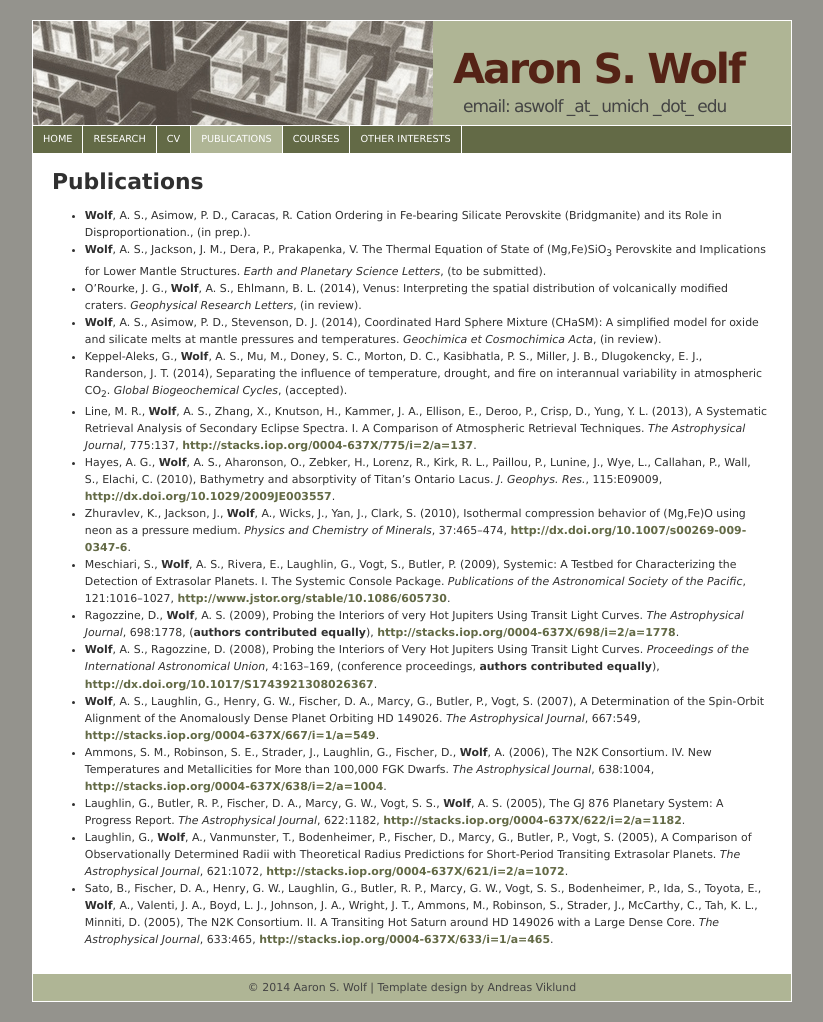
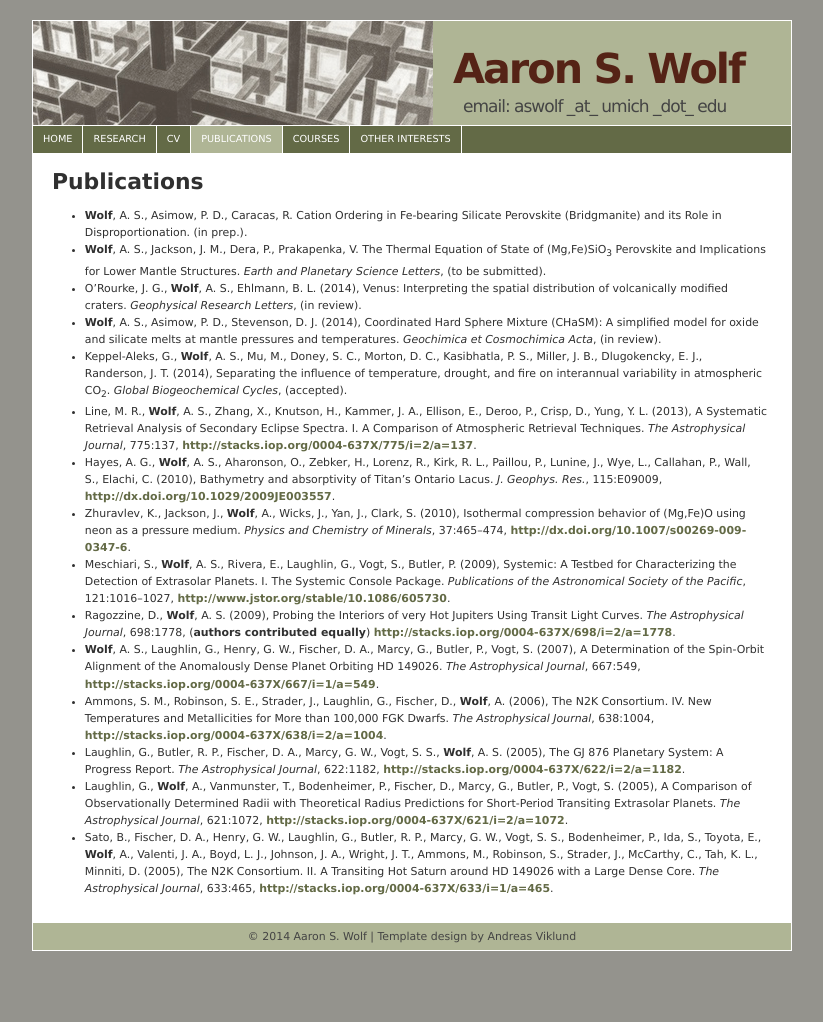
Before and after one commit to aswolf/aswolf.github.io, a Jekyll site: the page built from publications.md, in a window 1280 px wide. Shown: the whole page, without its empty margins (228-1051 px from the left). Built offline with Jekyll 4.4.1, drawn with Linux system fonts in a browser that asks for light colours; after the commit the page ends 971 px from its top, so only the background shows below that.

Commit message:
Update cv/pub with removal of proceedings from pub

```diff
--- a/_includes/asw-pub-inc.html
+++ b/_includes/asw-pub-inc.html
@@ -7,22 +7,31 @@
 </head>
 <body>
 <ul>
-<li><span class="citation"><strong>Wolf</strong>, A. S., Asimow, P. D., Caracas, R. Cation Ordering in Fe-bearing Silicate Perovskite (Bridgmanite) and its Role in Disproportionation., (in prep.).</span></li>
+<li><span class="citation"><strong>Wolf</strong>, A. S., Asimow, P. D., Caracas, R. Cation Ordering in Fe-bearing Silicate Perovskite (Bridgmanite) and its Role in Disproportionation. (in prep.).</span></li>
 <li><span class="citation"><strong>Wolf</strong>, A. S., Jackson, J. M., Dera, P., Prakapenka, V. The Thermal Equation of State of (Mg,Fe)SiO<sub>3</sub> Perovskite and Implications for Lower Mantle Structures. <em>Earth and Planetary Science Letters</em>, (to be submitted).</span><br /></li>
 <li><span class="citation">O’Rourke, J. G., <strong>Wolf</strong>, A. S., Ehlmann, B. L. (2014), Venus: Interpreting the spatial distribution of volcanically modified craters. <em>Geophysical Research Letters</em>, (in review).</span></li>
 <li><span class="citation"><strong>Wolf</strong>, A. S., Asimow, P. D., Stevenson, D. J. (2014), Coordinated Hard Sphere Mixture (CHaSM): A simplified model for oxide and silicate melts at mantle pressures and temperatures. <em>Geochimica et Cosmochimica Acta</em>, (in review).</span><br /></li>
 <li><span class="citation">Keppel-Aleks, G., <strong>Wolf</strong>, A. S., Mu, M., Doney, S. C., Morton, D. C., Kasibhatla, P. S., Miller, J. B., Dlugokencky, E. J., Randerson, J. T. (2014), Separating the influence of temperature, drought, and fire on interannual variability in atmospheric CO<sub>2</sub>. <em>Global Biogeochemical Cycles</em>, (accepted).</span></li>
-<li><span class="citation">Line, M. R., <strong>Wolf</strong>, A. S., Zhang, X., Knutson, H., Kammer, J. A., Ellison, E., Deroo, P., Crisp, D., Yung, Y. L. (2013), A Systematic Retrieval Analysis of Secondary Eclipse Spectra. I. A Comparison of Atmospheric Retrieval Techniques. <em>The Astrophysical Journal</em>, 775:137, <a href="http://stacks.iop.org/0004-637X/775/i=2/a=137" class="uri">http://stacks.iop.org/0004-637X/775/i=2/a=137</a>.</span></li>
-<li><span class="citation">Hayes, A. G., <strong>Wolf</strong>, A. S., Aharonson, O., Zebker, H., Lorenz, R., Kirk, R. L., Paillou, P., Lunine, J., Wye, L., Callahan, P., Wall, S., Elachi, C. (2010), Bathymetry and absorptivity of Titan’s Ontario Lacus. <em>J. Geophys. Res.</em>, 115:E09009, <a href="http://dx.doi.org/10.1029/2009JE003557" class="uri">http://dx.doi.org/10.1029/2009JE003557</a>.</span></li>
-<li><span class="citation">Zhuravlev, K., Jackson, J., <strong>Wolf</strong>, A., Wicks, J., Yan, J., Clark, S. (2010), Isothermal compression behavior of (Mg,Fe)O using neon as a pressure medium. <em>Physics and Chemistry of Minerals</em>, 37:465–474, <a href="http://dx.doi.org/10.1007/s00269-009-0347-6" class="uri">http://dx.doi.org/10.1007/s00269-009-0347-6</a>.</span></li>
-<li><span class="citation">Meschiari, S., <strong>Wolf</strong>, A. S., Rivera, E., Laughlin, G., Vogt, S., Butler, P. (2009), Systemic: A Testbed for Characterizing the Detection of Extrasolar Planets. I. The Systemic Console Package. <em>Publications of the Astronomical Society of the Pacific</em>, 121:1016–1027, <a href="http://www.jstor.org/stable/10.1086/605730" class="uri">http://www.jstor.org/stable/10.1086/605730</a>.</span></li>
-<li><span class="citation">Ragozzine, D., <strong>Wolf</strong>, A. S. (2009), Probing the Interiors of very Hot Jupiters Using Transit Light Curves. <em>The Astrophysical Journal</em>, 698:1778, (<strong>authors contributed equally</strong>), <a href="http://stacks.iop.org/0004-637X/698/i=2/a=1778" class="uri">http://stacks.iop.org/0004-637X/698/i=2/a=1778</a>.</span></li>
-<li><span class="citation"><strong>Wolf</strong>, A. S., Ragozzine, D. (2008), Probing the Interiors of Very Hot Jupiters Using Transit Light Curves. <em>Proceedings of the International Astronomical Union</em>, 4:163–169, (conference proceedings, <strong>authors contributed equally</strong>), <a href="http://dx.doi.org/10.1017/S1743921308026367" class="uri">http://dx.doi.org/10.1017/S1743921308026367</a>.</span></li>
-<li><span class="citation"><strong>Wolf</strong>, A. S., Laughlin, G., Henry, G. W., Fischer, D. A., Marcy, G., Butler, P., Vogt, S. (2007), A Determination of the Spin-Orbit Alignment of the Anomalously Dense Planet Orbiting HD 149026. <em>The Astrophysical Journal</em>, 667:549, <a href="http://stacks.iop.org/0004-637X/667/i=1/a=549" class="uri">http://stacks.iop.org/0004-637X/667/i=1/a=549</a>.</span></li>
-<li><span class="citation">Ammons, S. M., Robinson, S. E., Strader, J., Laughlin, G., Fischer, D., <strong>Wolf</strong>, A. (2006), The N2K Consortium. IV. New Temperatures and Metallicities for More than 100,000 FGK Dwarfs. <em>The Astrophysical Journal</em>, 638:1004, <a href="http://stacks.iop.org/0004-637X/638/i=2/a=1004" class="uri">http://stacks.iop.org/0004-637X/638/i=2/a=1004</a>.</span></li>
-<li><span class="citation">Laughlin, G., Butler, R. P., Fischer, D. A., Marcy, G. W., Vogt, S. S., <strong>Wolf</strong>, A. S. (2005), The GJ 876 Planetary System: A Progress Report. <em>The Astrophysical Journal</em>, 622:1182, <a href="http://stacks.iop.org/0004-637X/622/i=2/a=1182" class="uri">http://stacks.iop.org/0004-637X/622/i=2/a=1182</a>.</span></li>
-<li><span class="citation">Laughlin, G., <strong>Wolf</strong>, A., Vanmunster, T., Bodenheimer, P., Fischer, D., Marcy, G., Butler, P., Vogt, S. (2005), A Comparison of Observationally Determined Radii with Theoretical Radius Predictions for Short-Period Transiting Extrasolar Planets. <em>The Astrophysical Journal</em>, 621:1072, <a href="http://stacks.iop.org/0004-637X/621/i=2/a=1072" class="uri">http://stacks.iop.org/0004-637X/621/i=2/a=1072</a>.</span></li>
-<li><span class="citation">Sato, B., Fischer, D. A., Henry, G. W., Laughlin, G., Butler, R. P., Marcy, G. W., Vogt, S. S., Bodenheimer, P., Ida, S., Toyota, E., <strong>Wolf</strong>, A., Valenti, J. A., Boyd, L. J., Johnson, J. A., Wright, J. T., Ammons, M., Robinson, S., Strader, J., McCarthy, C., Tah, K. L., Minniti, D. (2005), The N2K Consortium. II. A Transiting Hot Saturn around HD 149026 with a Large Dense Core. <em>The Astrophysical Journal</em>, 633:465, <a href="http://stacks.iop.org/0004-637X/633/i=1/a=465" class="uri">http://stacks.iop.org/0004-637X/633/i=1/a=465</a>.</span></li>
+<li><span class="citation">Line, M. R., <strong>Wolf</strong>, A. S., Zhang, X., Knutson, H., Kammer, J. A., Ellison, E., Deroo, P., Crisp, D., Yung, Y. L. (2013), A Systematic Retrieval Analysis of Secondary Eclipse Spectra. I. A Comparison of Atmospheric Retrieval Techniques. <em>The Astrophysical Journal</em>, 775:137,
+<a href="http://stacks.iop.org/0004-637X/775/i=2/a=137" class="uri">http://stacks.iop.org/0004-637X/775/i=2/a=137</a>.</span></li>
+<li><span class="citation">Hayes, A. G., <strong>Wolf</strong>, A. S., Aharonson, O., Zebker, H., Lorenz, R., Kirk, R. L., Paillou, P., Lunine, J., Wye, L., Callahan, P., Wall, S., Elachi, C. (2010), Bathymetry and absorptivity of Titan’s Ontario Lacus. <em>J. Geophys. Res.</em>, 115:E09009,
+<a href="http://dx.doi.org/10.1029/2009JE003557" class="uri">http://dx.doi.org/10.1029/2009JE003557</a>.</span></li>
+<li><span class="citation">Zhuravlev, K., Jackson, J., <strong>Wolf</strong>, A., Wicks, J., Yan, J., Clark, S. (2010), Isothermal compression behavior of (Mg,Fe)O using neon as a pressure medium. <em>Physics and Chemistry of Minerals</em>, 37:465–474,
+<a href="http://dx.doi.org/10.1007/s00269-009-0347-6" class="uri">http://dx.doi.org/10.1007/s00269-009-0347-6</a>.</span></li>
+<li><span class="citation">Meschiari, S., <strong>Wolf</strong>, A. S., Rivera, E., Laughlin, G., Vogt, S., Butler, P. (2009), Systemic: A Testbed for Characterizing the Detection of Extrasolar Planets. I. The Systemic Console Package. <em>Publications of the Astronomical Society of the Pacific</em>, 121:1016–1027,
+<a href="http://www.jstor.org/stable/10.1086/605730" class="uri">http://www.jstor.org/stable/10.1086/605730</a>.</span></li>
+<li><span class="citation">Ragozzine, D., <strong>Wolf</strong>, A. S. (2009), Probing the Interiors of very Hot Jupiters Using Transit Light Curves. <em>The Astrophysical Journal</em>, 698:1778, (<strong>authors contributed equally</strong>)
+<a href="http://stacks.iop.org/0004-637X/698/i=2/a=1778" class="uri">http://stacks.iop.org/0004-637X/698/i=2/a=1778</a>.</span></li>
+<li><span class="citation"><strong>Wolf</strong>, A. S., Laughlin, G., Henry, G. W., Fischer, D. A., Marcy, G., Butler, P., Vogt, S. (2007), A Determination of the Spin-Orbit Alignment of the Anomalously Dense Planet Orbiting HD 149026. <em>The Astrophysical Journal</em>, 667:549,
+<a href="http://stacks.iop.org/0004-637X/667/i=1/a=549" class="uri">http://stacks.iop.org/0004-637X/667/i=1/a=549</a>.</span></li>
+<li><span class="citation">Ammons, S. M., Robinson, S. E., Strader, J., Laughlin, G., Fischer, D., <strong>Wolf</strong>, A. (2006), The N2K Consortium. IV. New Temperatures and Metallicities for More than 100,000 FGK Dwarfs. <em>The Astrophysical Journal</em>, 638:1004,
+<a href="http://stacks.iop.org/0004-637X/638/i=2/a=1004" class="uri">http://stacks.iop.org/0004-637X/638/i=2/a=1004</a>.</span></li>
+<li><span class="citation">Laughlin, G., Butler, R. P., Fischer, D. A., Marcy, G. W., Vogt, S. S., <strong>Wolf</strong>, A. S. (2005), The GJ 876 Planetary System: A Progress Report. <em>The Astrophysical Journal</em>, 622:1182,
+<a href="http://stacks.iop.org/0004-637X/622/i=2/a=1182" class="uri">http://stacks.iop.org/0004-637X/622/i=2/a=1182</a>.</span></li>
+<li><span class="citation">Laughlin, G., <strong>Wolf</strong>, A., Vanmunster, T., Bodenheimer, P., Fischer, D., Marcy, G., Butler, P., Vogt, S. (2005), A Comparison of Observationally Determined Radii with Theoretical Radius Predictions for Short-Period Transiting Extrasolar Planets. <em>The Astrophysical Journal</em>, 621:1072,
+<a href="http://stacks.iop.org/0004-637X/621/i=2/a=1072" class="uri">http://stacks.iop.org/0004-637X/621/i=2/a=1072</a>.</span></li>
+<li><span class="citation">Sato, B., Fischer, D. A., Henry, G. W., Laughlin, G., Butler, R. P., Marcy, G. W., Vogt, S. S., Bodenheimer, P., Ida, S., Toyota, E., <strong>Wolf</strong>, A., Valenti, J. A., Boyd, L. J., Johnson, J. A., Wright, J. T., Ammons, M., Robinson, S., Strader, J., McCarthy, C., Tah, K. L., Minniti, D. (2005), The N2K Consortium. II. A Transiting Hot Saturn around HD 149026 with a Large Dense Core. <em>The Astrophysical Journal</em>, 633:465,
+<a href="http://stacks.iop.org/0004-637X/633/i=1/a=465" class="uri">http://stacks.iop.org/0004-637X/633/i=1/a=465</a>.</span></li>
 </ul>
 <div class="references">
 
```
Also changed, not shown: _includes/asw-cv-inc.html (+12 -13 lines), 1 other file.
